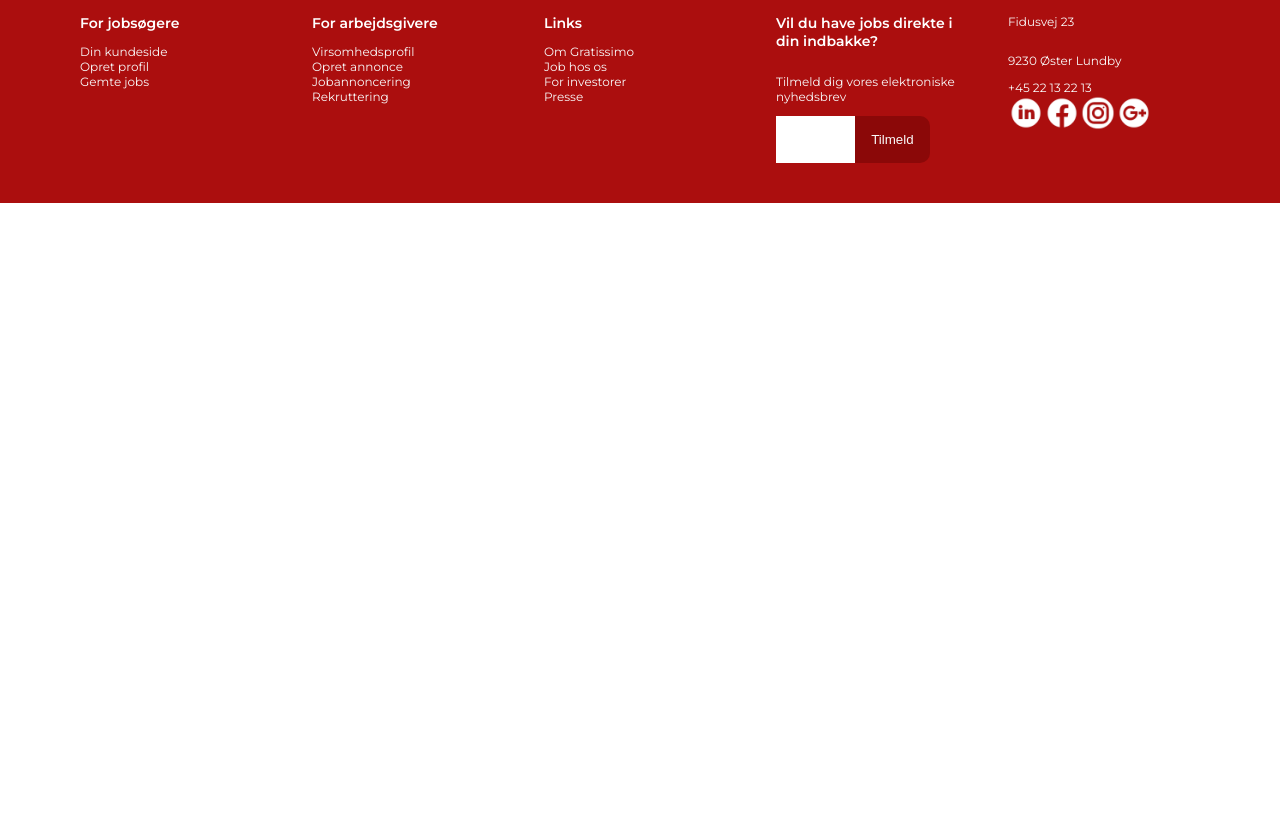
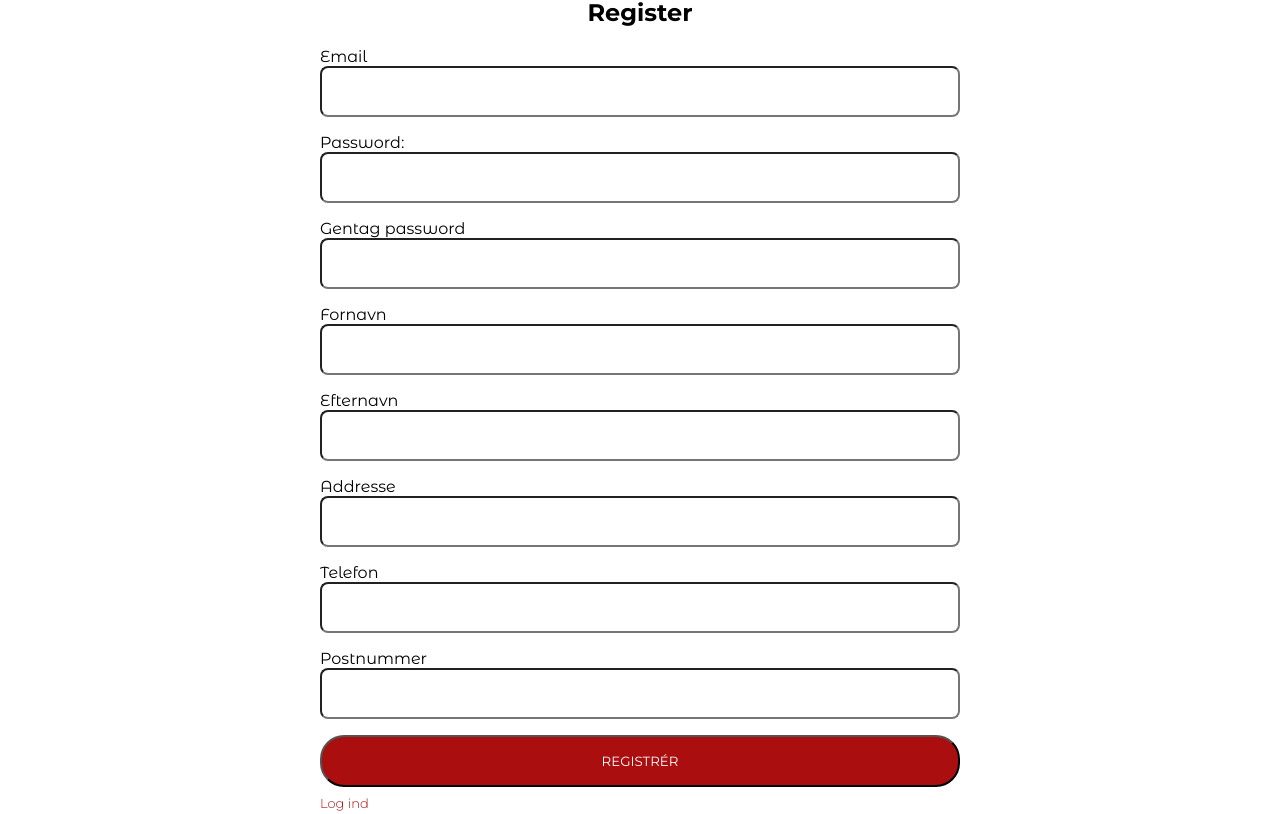
Before and after one commit to tsdmCode/final, a React (Vite) app: page /register in a window 1280 px wide. Shown: the part 226-1040 px from the top of the page. Before the commit the page ends 800 px from the top, so only its background shows below. Built offline with nearby package versions, Linux system fonts and the light colour scheme.

Commit message:
fixes #26

```diff
--- a/package.json
+++ b/package.json
@@ -13,6 +13,7 @@
     "dotenv": "^17.4.2",
     "react": "^19.2.8",
     "react-dom": "^19.2.8",
+    "react-hook-form": "^7.88.0",
     "react-icons": "^5.7.0",
     "react-router": "^7.18.3",
     "sass": "^1.104.1"
--- /dev/null
+++ b/src/context/context/AuthContext.tsx
@@ -0,0 +1,18 @@
+import { createContext, type SetStateAction } from 'react';
+import type { UserData } from '../types/types';
+
+export interface UserClass {
+  id: string;
+  firstname: string;
+  lastname: string;
+}
+
+// TS - inteface til typer
+interface AuthContextProps {
+  userData: UserData | null;
+  setUserData: React.Dispatch<SetStateAction<UserData | null>>;
+  logout: () => void;
+}
+
+// Opret context og kald den AuthContext
+export const AuthContext = createContext<AuthContextProps>(undefined!);
--- /dev/null
+++ b/src/context/context/AuthContextProvider.tsx
@@ -0,0 +1,47 @@
+import { useEffect, useState } from 'react';
+import { AuthContext } from './AuthContext';
+import type { UserData } from '../../types/types';
+
+export interface UserClass {
+  id: string;
+  firstname: string;
+  lastname: string;
+}
+
+// TS - interface til Provideren
+interface AuthContextProviderInterface {
+  children: React.ReactNode;
+}
+
+// Her oprettes AuthContextProvider
+// Dette er den provider vi wrapper vores komponenter i, som skal have adgang til
+// alle de værdier/states vi vil bruge på tværs af appen.
+export const AuthContextProvider = ({ children }: AuthContextProviderInterface) => {
+  const [userData, setUserData] = useState<UserData | null>(null);
+
+  // et useEffect hook der kører når komponentet mounter (første load).
+  // Tjekker om vi har gemt userData i localStorage, parser den og gemmer den i userData staten
+  useEffect(() => {
+    function getLocalUserState() {
+      if (localStorage.getItem('userData')) {
+        const json = JSON.parse(localStorage.getItem('userData')!);
+        setUserData(json);
+      }
+    }
+    getLocalUserState();
+  }, []);
+
+  // Tjekker om userData er noget og gemmer dem i localStorage
+  useEffect(() => {
+    if (userData !== null) localStorage.setItem('userData', JSON.stringify(userData));
+  }, [userData]);
+
+  const logout = () => {
+    if (localStorage.getItem('userData')) localStorage.removeItem('userData');
+
+    setUserData(null);
+  };
+
+  // Returner AuthContext med alle de values vi vil bruge rundt om i appen
+  return <AuthContext.Provider value={{ userData, setUserData, logout }}>{children}</AuthContext.Provider>;
+};
--- a/src/main.tsx
+++ b/src/main.tsx
@@ -1,10 +1,13 @@
-import { StrictMode } from 'react'
-import { createRoot } from 'react-dom/client'
-import './index.scss'
-import App from './App.tsx'
+import { StrictMode } from 'react';
+import { createRoot } from 'react-dom/client';
+import './index.scss';
+import App from './App.tsx';
+import { AuthContextProvider } from './context/context/AuthContextProvider.tsx';
 
 createRoot(document.getElementById('root')!).render(
   <StrictMode>
-    <App />
+    <AuthContextProvider>
+      <App />
+    </AuthContextProvider>
   </StrictMode>,
-)
+);
--- a/src/pages/Register/Register.tsx
+++ b/src/pages/Register/Register.tsx
@@ -1,5 +1,116 @@
-import style from "./register.module.scss";
+import style from './register.module.scss';
+import { useState, useEffect, useContext } from 'react';
+import { useNavigate } from 'react-router';
+import { AuthContext } from '../../context/context/AuthContext';
 
 export default function Register() {
-  return (<div className={style.registerStyle}></div>)
-};
+  const { userData } = useContext(AuthContext);
+  const [firstName, setFirstName] = useState('');
+  const [lastName, setLastName] = useState('');
+  const [phone, setPhone] = useState('');
+  const [email, setEmail] = useState('');
+  const [password, setPassword] = useState('');
+  const [address, setAddress] = useState('');
+  const [zipcode, setZipcode] = useState('');
+  const [repeatPassword, setRepeatPassword] = useState('');
+  const [messageError, setMessageError] = useState<string | null>('');
+  const navigate = useNavigate();
+
+  useEffect(() => {
+    if (userData) navigate('/home');
+  }, [userData, navigate]);
+
+  async function handleRegister() {
+    setMessageError(null);
+    const nameRegex = /^[A-za-z]+$/;
+    const emailRegex = /^[\w-.]+@([\w-]+\.)+[\w-]{2,4}$/;
+
+    if (!nameRegex.test(firstName)) {
+      setMessageError('Mærkeligt navn, ingen specielle karakterer tak!');
+      return;
+    }
+
+    if (!nameRegex.test(lastName)) {
+      setMessageError('Mærkeligt navn, ingen specielle karakterer tak!');
+      return;
+    }
+
+    if (!emailRegex.test(email)) {
+      setMessageError('Ugyldig email');
+      return;
+    }
+
+    if (password !== repeatPassword) {
+      setMessageError('Password matcher ikke');
+      return;
+    }
+
+    await fetch('http://localhost:4000/api/users', {
+      method: 'POST',
+      headers: {
+        'Content-Type': 'application/json',
+      },
+      body: JSON.stringify({ firstname: firstName, lastname: lastName, email, password, phone, address }),
+    })
+      .then((res) => {
+        if (!res.ok) {
+          throw new Error(`HTTP error! status: ${res.status}`);
+        }
+        return res.text();
+      })
+      .catch((error) => {
+        console.error('Error creating user: ', error);
+      });
+  }
+
+  return (
+    <div className={style.registerStyle}>
+      <h2>Register</h2>
+      <>
+        <form action={handleRegister}>
+          <span>
+            <label htmlFor="email">Email</label>
+            <input type="email" value={email} onChange={(e) => setEmail(e.target.value)} name="email" />
+          </span>
+          <span>
+            <label htmlFor="password">Password:</label>
+            <input type="password" value={password} onChange={(e) => setPassword(e.target.value)} name="password" />
+          </span>
+          <span>
+            <label htmlFor="gentag password">Gentag password</label>
+            <input
+              type="password"
+              value={password}
+              onChange={(e) => setRepeatPassword(e.target.value)}
+              name="gentag password"
+            />
+          </span>
+          <span>
+            <label htmlFor="fornavn">Fornavn</label>
+            <input type="text" value={firstName} onChange={(e) => setFirstName(e.target.value)} name="fornavn" />
+          </span>
+          <span>
+            <label htmlFor="efternavn">Efternavn</label>
+            <input type="text" value={lastName} onChange={(e) => setLastName(e.target.value)} name="efternavn" />
+          </span>
+          <span>
+            <label htmlFor="addresse">Addresse</label>
+            <input type="text" value={address} onChange={(e) => setAddress(e.target.value)} name="addresse" />
+          </span>
+          <span>
+            <label htmlFor="telefon">Telefon</label>
+            <input type="number" value={phone} onChange={(e) => setPhone(e.target.value)} name="telefon" />
+          </span>
+          <span>
+            <label htmlFor="postnummer">Postnummer</label>
+            <input type="number" value={zipcode} onChange={(e) => setZipcode(e.target.value)} name="telefon" />
+          </span>
+
+          <input type="submit" value={'REGISTRÉR'} />
+        </form>
+        {messageError && <p>{messageError}</p>}
+      </>
+      <a href='/login'>Log ind</a>
+    </div>
+  );
+}
--- a/src/pages/Register/register.module.scss
+++ b/src/pages/Register/register.module.scss
@@ -1,3 +1,47 @@
+@use '../../styles/variables' as *;
+
 .registerStyle {
+  width: 50%;
+  margin: 1rem 25%;
+  display: flex;
+  flex-direction: column;
+  justify-content: center;
+  align-items: center;
+  align-content: center;
+  h2 {
+    font-family: $fontstack;
+    text-align: center;
+    font-weight: $regular;
+  }
+  label {
+    font-family: $altfontstack;
+  }
+  input {
+    display: block;
+    width: 100%;
+    border-radius: 8px;
+    padding: 1rem;
+  }
+  form {
+    margin: 0;
+    width: 100%;
+    display: flex;
+    flex-direction: column;
+    gap: 1rem;
+  }
 
+  input[type="submit"] {
+    background-color: $main;
+    color: $fullWhite;
+    border-radius: 24px;
+    font-family: $fontstack;
+  }
+
+  a {
+    margin-top: 0.5rem;
+    font-size: $dateText;
+    color: $main;
+    font-weight: $thin;
+    align-self: flex-start;
+  }
 }
```
Also changed, not shown: src/types/types.d.ts (+10 -0 lines), 1 other file (tests, documents, lock files or other folders).
